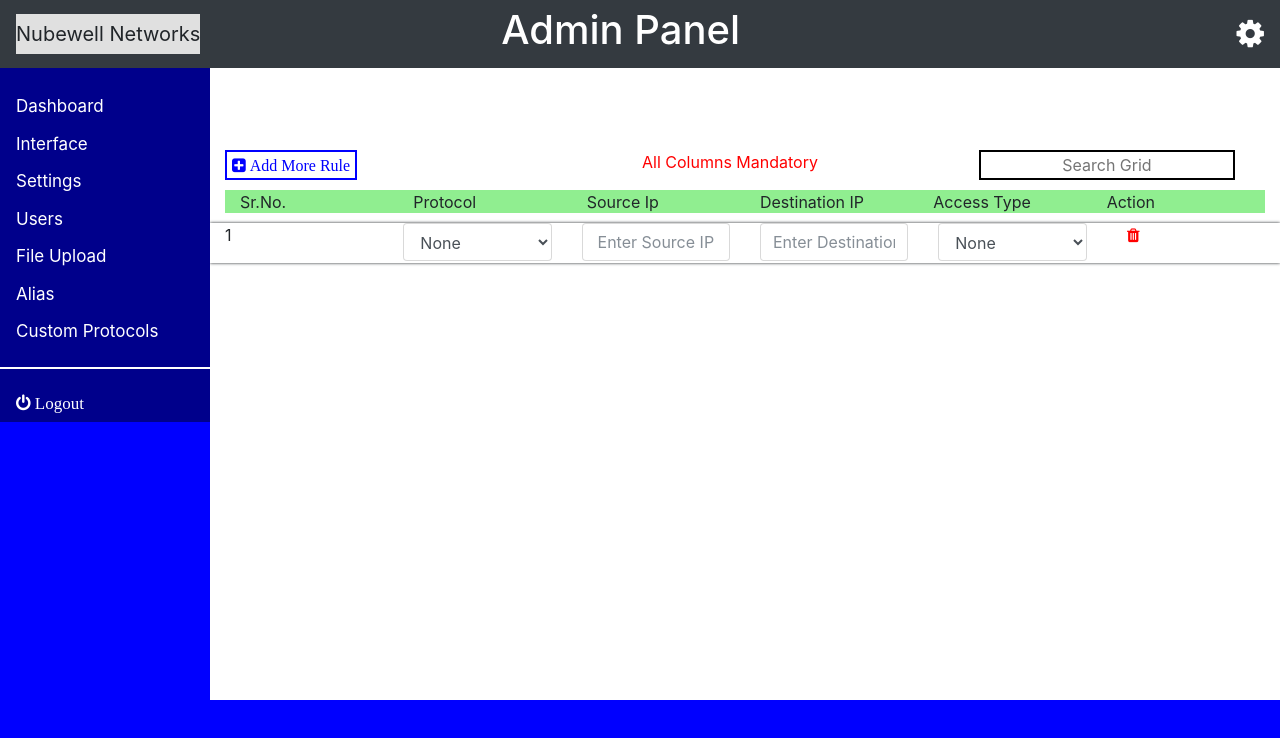
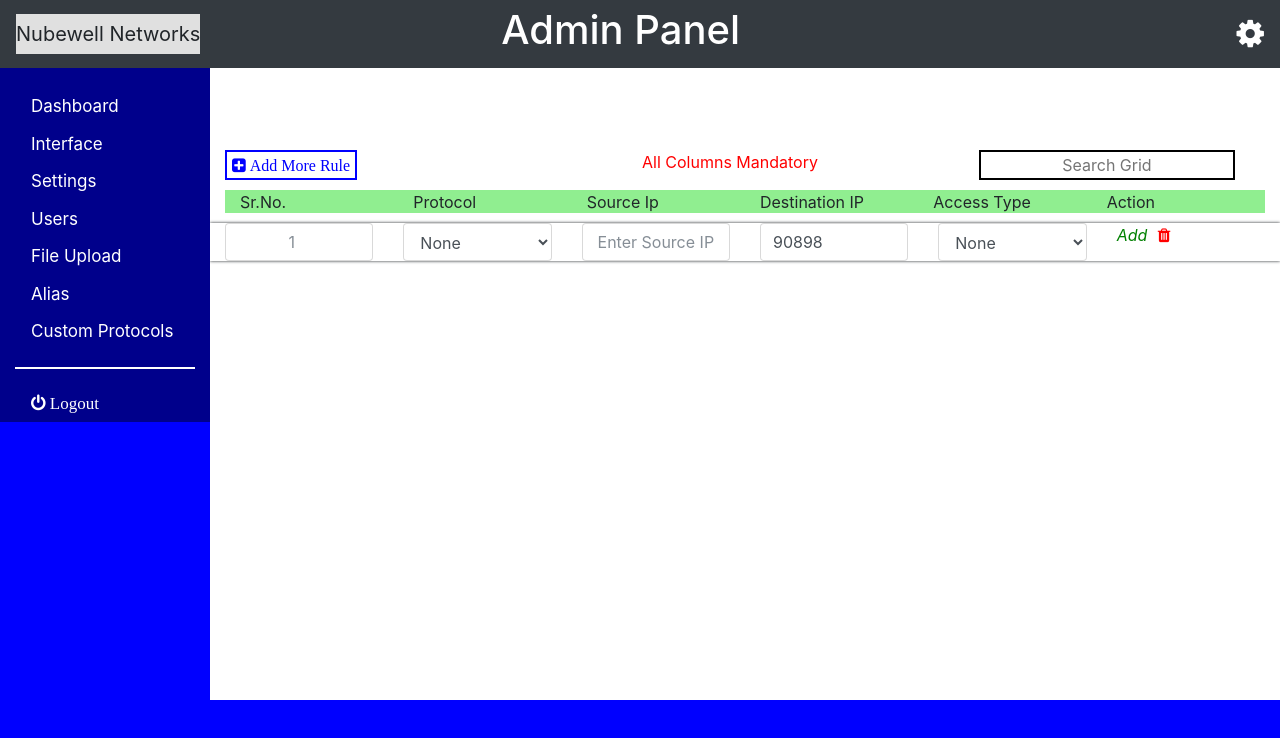
Before and after one commit to akash-karwande/userDashboard, an Angular app: page /dashboard in a window 1280 px wide. Shown: the top 738 px of the page. Built offline with nearby package versions, Linux system fonts and the light colour scheme.

Commit message:
local storage fixes

```diff
--- a/src/app/dashboard/dashboard.component.css
+++ b/src/app/dashboard/dashboard.component.css
@@ -2,7 +2,9 @@
 	width: 100%;
 	text-align: right;
 }
-
+nav {
+	height: 68px;
+}
 .panel {
 	width: 100%;
 	text-align: end;
@@ -103,3 +105,13 @@ input::placeholder {
 	cursor: pointer;
 	margin-left: 7%;
 }
+
+form {
+	display: -webkit-inline-box;
+	width: 100%;
+}
+
+.green {
+	color: green;
+	cursor: pointer;
+}
--- a/src/app/dashboard/dashboard.component.html
+++ b/src/app/dashboard/dashboard.component.html
@@ -1,10 +1,10 @@
 <div class="wrapper">
-	<nav class="navbar navbar-expand-lg navbar-light bg-dark fixed-top">
+	<nav class="navbar navbar-expand-lg navbar-light bg-dark fixed-top col-sm-12 col-xs-12">
 	  <a class="navbar-brand">Nubewell Networks</a>
 	  <h1 class="panel">Admin Panel</h1>
 	  <a class="setting"><i class="fa fa-cog fa-2x"></i></a>
 	</nav>
-	<div class="sidenav">
+	<div class="sidenav col-sm-3 col-xs-2">
 	  <a>Dashboard</a>
 	  <a>Interface</a>
 	  <a>Settings</a>
@@ -12,7 +12,7 @@
 	  <a>File Upload</a>
 	  <a>Alias</a>
 	  <a>Custom Protocols</a><hr>
-	  <a (click)="open(content)"><i class="fa fa-power-off">  Logout</i></a>
+	  <a (click)="open(content)" (click)="onLogout()"><i class="fa fa-power-off">  Logout</i></a>
 
 	</div>
 	<div class="container-fluid">
@@ -49,34 +49,37 @@
 	</div>
 
 	<div class="row two2">
+		<form [formGroup]="dashboardForm">
 		<div class="col-md-2">
-			<p>1</p>
+			<input class="form-control" placeholder="1" type="number" formControlName="id"/>
 		</div>
 		<div class="col-md-2">
-			<select class="form-control">
-			  <option value="volvo">None</option>
-			  <option value="saab">IP</option>
-			  <option value="opel">TCP</option>
-			  <option value="audi">HTTP</option>
+			<select class="form-control" formControlName="protocol">
+			  <option value="" disabled selected>None</option>
+			  <option value="IP">IP</option>
+			  <option value="TCP">TCP</option>
+			  <option value="HTTP">HTTP</option>
 			</select>
 		</div>
 		<div class="col-md-2">
-			<input class="form-control" type="text" placeholder="Enter Source IP">
+			<input class="form-control" type="text" placeholder="Enter Source IP" formControlName="sourceIP">
 		</div>
 		<div class="col-md-2">
-			<input type="text" class="form-control" placeholder="Enter Destination IP">
+			<input type="text" class="form-control" placeholder="Enter Destination IP" formControlName="destinationIP">
 		</div>
 		<div class="col-md-2">
-			<select class="form-control">
-			  <option value="volvo">None</option>
-			  <option value="saab">Permit</option>
-			  <option value="opel">Denied</option>
-			  <option value="audi">All</option>
+			<select class="form-control" formControlName="accessType">
+			  <option value="" disabled selected>None</option>
+			  <option value="Permit">Permit</option>
+			  <option value="Denied">Denied</option>
+			  <option value="All">All</option>
 			</select>
 		</div>
 		<div class="col-md-2">
-			<i class="fa fa-trash red"></i>
+			<i (click)="getForm()" class="green">Add</i><i (click)="onDelete()" class="fa fa-trash red"></i>
 		</div>
+	</form>
+	<!-- <p>{{dashboardForm.value | json}}</p> -->
 	</div>
 	</div>
 </div>
--- a/src/app/dashboard/dashboard.component.ts
+++ b/src/app/dashboard/dashboard.component.ts
@@ -1,7 +1,7 @@
 import { Component, OnInit } from '@angular/core';
 import { NgbModalConfig, NgbModal } from '@ng-bootstrap/ng-bootstrap';
 import { Router } from '@angular/router';
-
+import { FormBuilder, FormGroup, Validators } from '@angular/forms';
 
 @Component({
   selector: 'app-dashboard',
@@ -11,28 +11,43 @@ import { Router } from '@angular/router';
 })
 export class DashboardComponent implements OnInit {
 	private modalRef;
-  constructor(config: NgbModalConfig, private modalService: NgbModal,private router:Router) {
+	dashboardForm:FormGroup;
+  constructor(config: NgbModalConfig, private modalService: NgbModal,private router:Router,private fb:FormBuilder) {
   	config.backdrop = 'static';
     config.keyboard = false;
   }
 
   ngOnInit() {
+
+  	this.dashboardForm = this.fb.group({
+            protocol: ['', Validators.compose([Validators.required])],
+            sourceIP: ['', Validators.compose([Validators.required, Validators.pattern('\b\d{1,3}\.\d{1,3}\.\d{1,3}\.\d{1,3}\b')])],
+            destinationIP: ['90898', Validators.compose([Validators.required, Validators.pattern('\b\d{1,3}\.\d{1,3}\.\d{1,3}\.\d{1,3}\b')])],
+            accessType: ['', Validators.compose([Validators.required])],
+            id: ['', Validators.compose([Validators.required])]
+  });
+  	console.log(this.dashboardForm.value.destinationIP);
+
   }
 
   open(content) {
     this.modalRef = this.modalService.open(content);
     setTimeout(() => {
-    	let counter = 120;
-    	counter --;
-    	if(counter ===0) {
     		this.modalRef.close();
     		this.router.navigate(['']);
-    	}
+    		localStorage.clear();
 
-
-    }, 2 * 60 * 1000);
+    	},2*60*1000);
 
   }
 
+  getForm() {
+  	localStorage.setItem('data',JSON.stringify(this.dashboardForm.value));
+  		console.log(this.dashboardForm.value);
 
+  }
+
+  onDelete() {
+  	localStorage.removeItem('data');
+  }
 }
--- a/src/app/login/login.component.html
+++ b/src/app/login/login.component.html
@@ -1,6 +1,6 @@
 <div class="container col-md-4 col-sm-12 col-xs-12">
 		<h2>Nubewell<br/>Networks</h2>
-	<form [formGroup]="loginForm" novalidate>
+	<form [formGroup]="loginForm">
 		<div class="form-group">
 			<input formControlName ="email" class="form-control" type="text" [(ngModel)]="email" placeholder="username/email">
 		</div>
@@ -8,7 +8,7 @@
 			<input formControlName ="password" [ngModel]="password" class="form-control" type="password" placeholder="password">
 		</div>
 		<div class="form-group">
-			<button [disabled]="!loginForm.valid" routerLink="dashboard" class="btn btn-primary" type="button">Login</button>
+			<button (click)="onLogin()" [disabled]="!loginForm.valid" routerLink="dashboard" class="btn btn-primary" type="button">Login</button>
 		</div>
 	</form>
 </div>
--- a/src/app/login/login.component.ts
+++ b/src/app/login/login.component.ts
@@ -20,5 +20,9 @@ export class LoginComponent implements OnInit {
 
   }
 
+  onLogin() {
+  	localStorage.setItem('userInfo', JSON.stringify(this.loginForm.value));
+  }
+
 
 }
```
